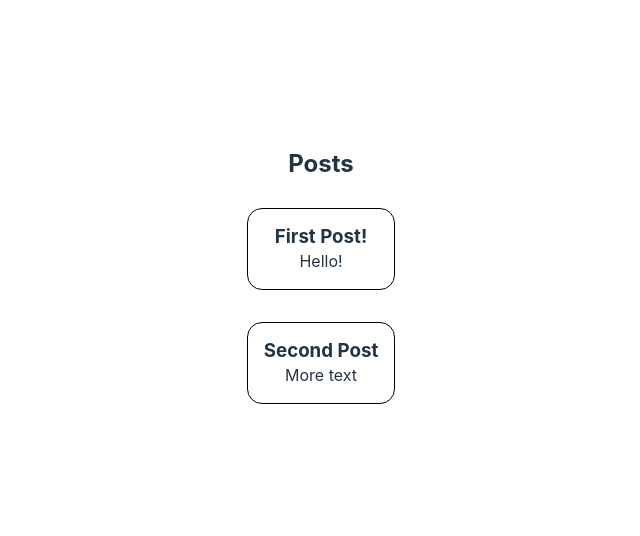
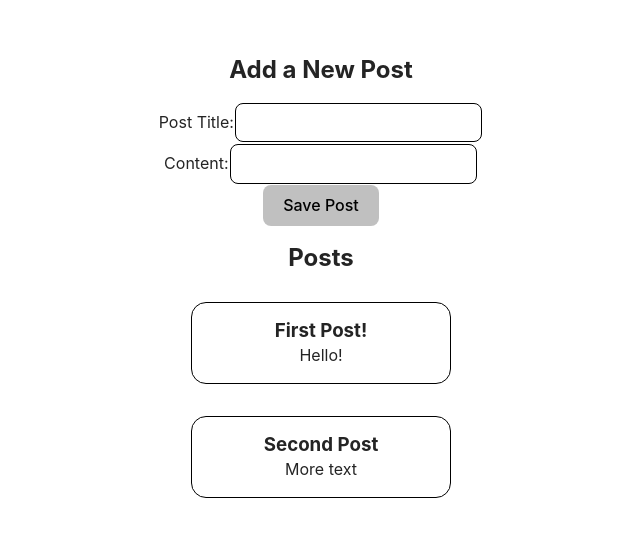
Before and after one commit to MajkoDev/redux-toolkit, a React (Vite) app: page / in a window 1280 px wide. Shown: the part 116-652 px from the top of the page, without its empty margins (319-959 px from the left). Built offline with nearby package versions, Linux system fonts and the light colour scheme; the HTML template or start-up script is replaced by a standard one.

Commit message:
adding the new post form

```diff
--- /dev/null
+++ b/posts/AddPostForm.jsx
@@ -0,0 +1,35 @@
+import React, { useState } from "react";
+
+const AddPostForm = () => {
+  const [title, setTitle] = useState("");
+  const [content, setContent] = useState("");
+
+  const onTitleChanged = (e) => setTitle(e.target.value);
+  const onContentChanged = (e) => setContent(e.target.value);
+
+  return (
+    <div>
+      <h2>Add a New Post</h2>
+      <form>
+        <label htmlFor="postTitle">Post Title:</label>
+        <input
+          type="text"
+          id="postTitle"
+          name="postTitle"
+          value={title}
+          onChange={onTitleChanged}
+        /> <br />
+        <label htmlFor="postContent">Content:</label>
+        <input
+          type="text"
+          id="postContent"
+          value={content}
+          onChange={onContentChanged}
+        /> <br />
+        <button type="button">Save Post</button>
+      </form>
+    </div>
+  );
+};
+
+export default AddPostForm;
--- a/src/App.jsx
+++ b/src/App.jsx
@@ -1,9 +1,11 @@
+import AddPostForm from "../posts/AddPostForm";
 import PostsList from "../posts/PostsList";
 import "./App.css";
 
 function App() {
   return (
     <div className="App">
+      <AddPostForm />
       <PostsList />
     </div>
   );
--- a/src/index.css
+++ b/src/index.css
@@ -36,6 +36,20 @@
   line-height: 1.1;
 }
 
+input {
+  margin: 1px;
+  border-radius: 8px;
+  border: 1px solid black;
+  padding: 0.6em 1.2em;
+  font-size: 1em;
+  font-weight: 500;
+  cursor: pointer;
+}
+
+input:hover {
+  background-color: #cacdff;
+}
+
 button {
   border-radius: 8px;
   border: 1px solid transparent;
@@ -43,29 +57,17 @@
   font-size: 1em;
   font-weight: 500;
   font-family: inherit;
-  background-color: #1a1a1a;
+  background-color: rgba(183, 183, 183, 0.87);
   cursor: pointer;
   transition: border-color 0.25s;
 }
 button:hover {
   border-color: #646cff;
+  background-color: #cacdff;
 }
 button:focus,
 button:focus-visible {
   outline: 4px auto -webkit-focus-ring-color;
-}
-
-@media (prefers-color-scheme: light) {
-  :root {
-    color: #213547;
-    background-color: #ffffff;
-  }
-  a:hover {
-    color: #747bff;
-  }
-  button {
-    background-color: #f9f9f9;
-  }
 }
 
 p {
```
